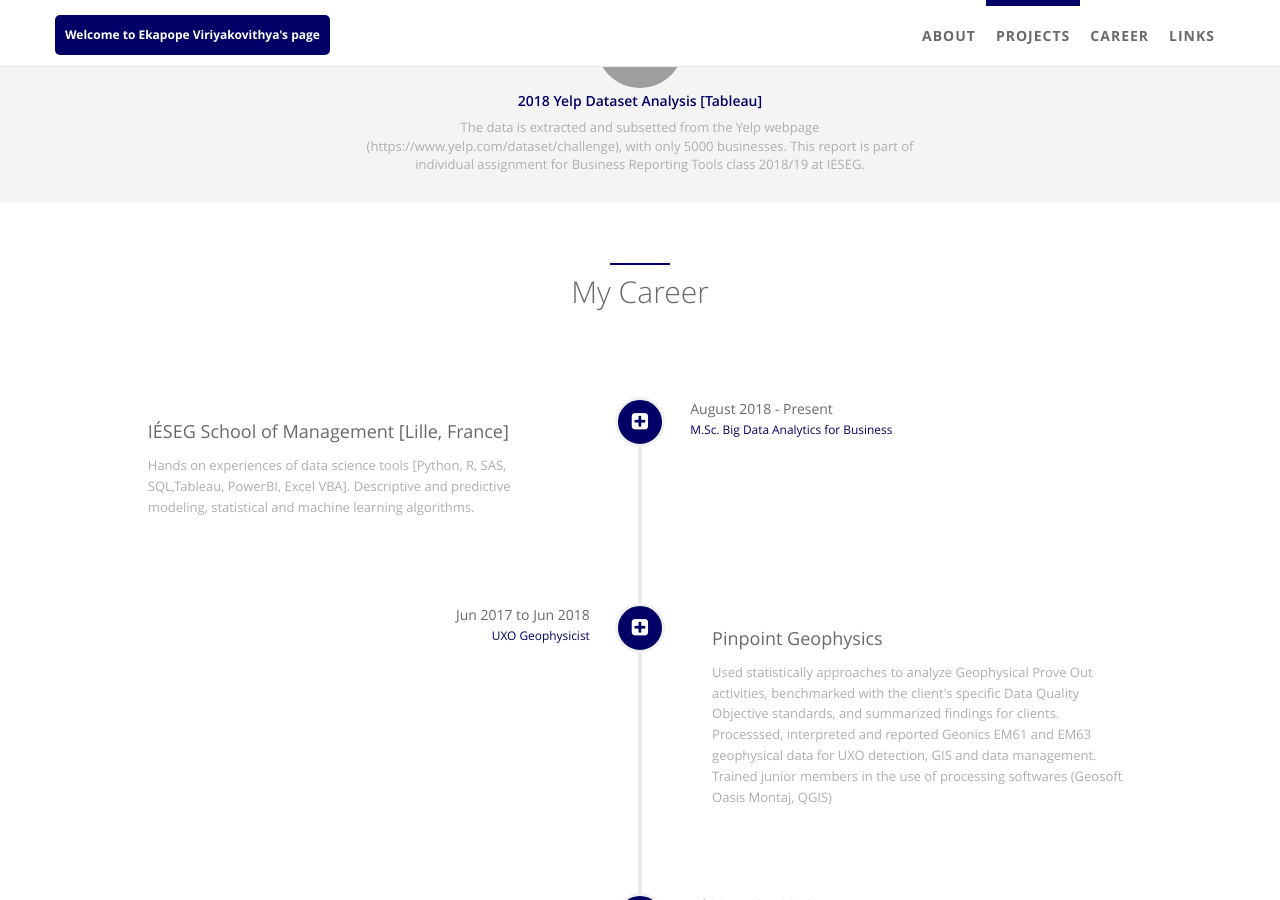
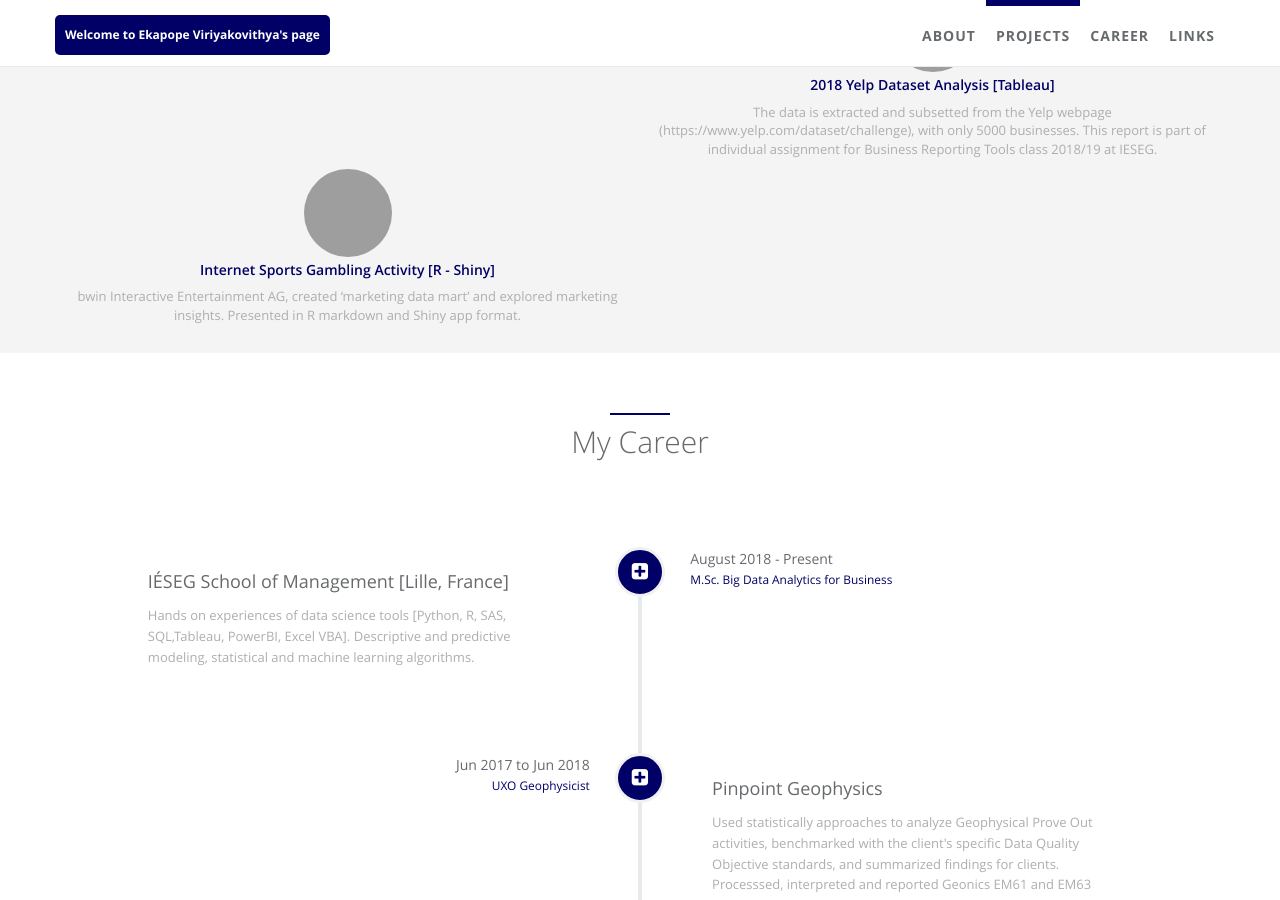
Before and after one commit to ekapope/ekapope.github.io, a Jekyll site: the page built from index.html, in a window 1280 px wide and 900 px high, scrolled down 1586 px. Built offline with Jekyll 4.4.1, drawn with Linux system fonts in a browser that asks for light colours; grey boxes are pictures that could not be loaded.

Commit message:
Update projects.yml

```diff
--- a/_data/index/projects.yml
+++ b/_data/index/projects.yml
@@ -13,7 +13,7 @@
   i18n:
   gh_user: Ekapope
   repo: WeatherAlertNotification
-  img: https://upload.wikimedia.org/wikipedia/commons/thumb/2/2e/AccuWeather_Logo.svg/3000px-AccuWeather_Logo.svg.png
+  img: https://cerebral-overload.com/wp-content/uploads/2018/01/Accuweather-Logo.png
   desc: Weather Alert Notification via Gmail and Twitter API [data from AccuWeather API]. Since you are checking emails and social media anyway, do not waste your time checking the weather on the separated app. It is now live on your mail box and twitter feed!
 
 - name: Estimate distance between two locations using Google Distance Matrix API [Python]
@@ -36,6 +36,16 @@
   img: https://s3-media2.fl.yelpcdn.com/assets/srv0/yelp_large_assets/19f90cad684f/assets/img/brand_guidelines/Yelp_RGB_fullcolor_outline.png
   desc: The data is extracted and subsetted from the Yelp webpage (https://www.yelp.com/dataset/challenge), with only 5000 businesses. This report is part of individual assignment for Business Reporting Tools class 2018/19 at IESEG.
 
+- name: Internet Sports Gambling Activity [R - Shiny]
+  i18n:
+  gh_user: Ekapope
+  repo:
+  img: https://amp.businessinsider.com/images/55a89cf42acae732118b73ee-750-563.jpg
+  desc: bwin Interactive Entertainment AG, created ‘marketing data mart’ and  explored marketing insights. Presented in R markdown and Shiny app format.
+  url: https://ekapopev.shinyapps.io/Open-Source-Group-11/
+
+
+
 #- name: Python
 #  i18n: cpython
 #  gh_user: python
```
